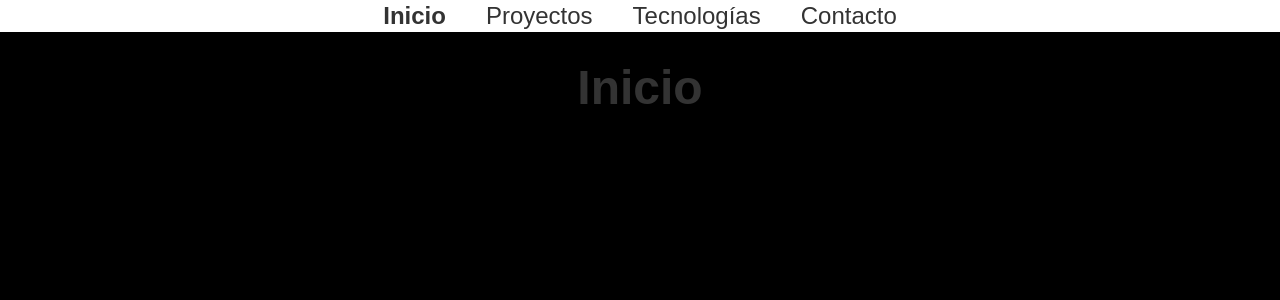
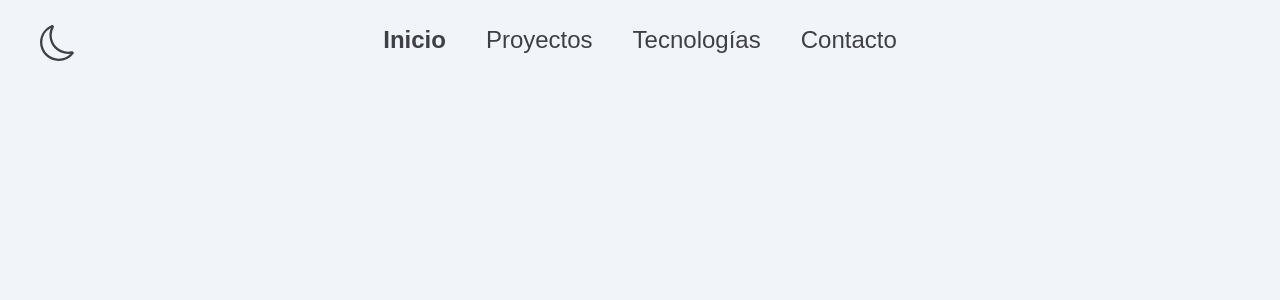
Before and after one commit to annapons10/portfolio, a React (Vite) app: page / in a window 1280 px wide. Shown: the top 300 px of the page. Built offline with nearby package versions, Linux system fonts and the light colour scheme.

Commit message:
Añado cambio de tema oscuro/claro

```diff
--- a/src/App.jsx
+++ b/src/App.jsx
@@ -1,7 +1,6 @@
 import { useState } from 'react'
 import './styles/App.css'
 import { NavBar } from './components/Navbar';  /* ---->Esto va en todas las páginas menos aquí.  */
-import { TitleDinamic } from './components/TitleDinamic';
 import { BrowserRouter, Routes, Route } from "react-router-dom";
 
 function App() {
@@ -9,7 +8,6 @@ function App() {
     <>
       <BrowserRouter>  {/* Aquí envolvemos la aplicación en BrowserRouter */}
         <NavBar />
-        <TitleDinamic />
       </BrowserRouter>
       {/* ¿main aqui o en cada parte de mi página? */}
     </>
--- a/src/components/Navbar.jsx
+++ b/src/components/Navbar.jsx
@@ -3,11 +3,19 @@ import { TfiAlignJustify } from "react-icons/tfi";
 import { TfiClose } from "react-icons/tfi";
 import { useOption } from "../hooks/useOption";
 import { Link } from 'react-router-dom';
+import { BsMoon } from "react-icons/bs";
+import { BsSun } from "react-icons/bs";
+import { useTheme }  from "../hooks/useTheme";
 
 
 export const NavBar = () => {
+    //Custom hook para el tema:
+    const { theme, changeTheme } = useTheme();
     //Estado menú hamburgesa:
     const [isOpen, setIsOpen] = useState(false);
+    //Estado para transición al cerrar:
+    const [isClosing, setIsClosing] = useState(false);
+    //Custom hook para saber que opción esta clickeada del navbar:
     const { option } = useOption();
 
     const Pages = [
@@ -35,6 +43,14 @@ export const NavBar = () => {
                 </button>
             </div>
 
+            {/* Botón cambio de theme: */}
+            <div className="absolute z-1 top-2 left-4 ml-6">
+                <button className="relative" onClick={ () => {changeTheme ()}}>
+                    <BsMoon className={`text-4xl absolute  ${theme === "ligth" ? "block" : "hidden"}`} />
+                    <BsSun className={`text-5xl absolute ${theme === "ligth" ? "hidden" : "block"}`} />
+                </button>
+            </div>
+
             {/* FONDO TRANSPARENTE SI EL MENÚ ESTA ABIERTO: */}
             <div className={`${isOpen ? "w-full h-screen bg-transparent" : "hidden"} lg:hidden`}>
 
@@ -42,20 +58,20 @@ export const NavBar = () => {
 
             {/* NAV */}
             {/* HACER :HOVER CON COLOR Y CUANDO ESTA EN PANTALLA GRANDE QUE SE QUEDE CLICKEADO. */}
-            <nav className={` bg-white  fixed right-0 top-0 transition-transform duration-600 ease-in-out w-52
-                ${isOpen ? "translate-x-0 h-screen" : "translate-x-full"} lg:w-full lg:h-8 lg:translate-x-0`}>
+            <nav className={` bg-[color-fondo] text-[color-texto]  fixed right-0 top-0 transition-transform duration-600 ease-in-out w-52
+                ${isOpen ? "translate-x-0 h-screen" : "translate-x-full"} ${isClosing ? "translate-x-full" : "translate-x-0 h-screen"} lg:w-full lg:h-20 lg:translate-x-0`}>
 
 
 
                 {/* Menú desplegable de derecha a izquierda: */}
                 <ul className={`
                                 ${isOpen ? "block" : "hidden"}
-                                flex flex-col items-center  justify-center h-screen justify-evenly
+                                flex flex-col items-center  justify-center h-screen justify-evenly lg:m-6
                                 lg:flex lg:justify-center lg:gap-x-10 lg:flex-row lg:h-auto
                                 `}>
                     {Pages.map(({ path, label }) => (
                         <li key={ path }>
-                            <Link  to={ path }  className={`text-xl lg:text-2xl
+                            <Link onClick={() => setIsOpen(!isOpen)} to={ path }  className={`text-xl lg:text-2xl
                             /* TRABAJAR EN ESTILO CUANDO ESTA CLICKEADO: */
                                 ${option === label ? "font-bold" : ""}`}> { label }
                             </Link>
--- a/src/components/TitleDinamic.jsx
+++ b/src/components/TitleDinamic.jsx
@@ -1,5 +1,5 @@
-/*HACER COMPONENTE H1 DINÁMICO CON CUSTOM HOOK USEOPTION() */
-import { useOption } from "../hooks/useOption"
+/* /*HACER COMPONENTE H1 DINÁMICO CON CUSTOM HOOK USEOPTION() */
+/* import { useOption } from "../hooks/useOption"
 
 export const TitleDinamic = () => {
 
@@ -8,8 +8,8 @@ export const TitleDinamic = () => {
 
     return (
         /* SI es inicio, quiero que se vea mi nombre a un lado, si no, que se vea en el centro con option. */
-        <div className="min-h-screen flex  justify-center items-start m-16 lg:items-start lg:items-center">
-            <h1 className="lg:font-bold lg:text-5xl text-center">{option}</h1>
+        <div className="min-h-screen text-3xl flex  justify-center items-start m-16 lg:items-start lg:items-center">
+            <h1 className=" lg:text-5xl text-center">{option}</h1>
       </div>
-    )
-}
+    //)
+//}
--- /dev/null
+++ b/src/hooks/useTheme.js
@@ -0,0 +1,23 @@
+import { useState } from "react";
+import { useEffect } from "react";
+
+export const useTheme = () => {
+    const saveTheme = localStorage.getItem("theme") || "ligth";
+    const [theme, setTheme] = useState(saveTheme);
+
+    useEffect(() => {
+        //Cuando cambia el tema, cambian las clases en mi web:
+        document.documentElement.classList.toggle("dark", theme === "dark");
+        //Guardo ese tema en localStorage para si vuelve a entrar, coja su tema preferido:
+        localStorage.setItem("theme", theme);
+    }, [theme])
+
+    const changeTheme = () => {
+        const newTheme = theme === "ligth" ?  'dark' : 'ligth';
+        setTheme(newTheme);
+        console.log(`este es el tema ${newTheme}`);
+    }
+
+    return { theme, changeTheme };
+
+}
--- a/src/styles/index.css
+++ b/src/styles/index.css
@@ -1,7 +1,21 @@
 @import "tailwindcss" ;
 
+/* Modo claro */
 :root {
+  --color-fondo: oklch(0.968 0.007 247.896);
+  --color-tarjetas: #f3f3f3;
+  --color-texto: oklch(0.37 0.013 285.805);
+  --color-acento: #00A8E8;
+  --color-morado: #8A2BE2;
+}
 
+/* Modo oscuro */
+.dark {
+  --color-fondo: oklch(0.21 0.006 285.885);
+  --color-tarjetas: #1E1E1E;
+  --color-texto: oklch(0.704 0.04 256.788);
+  --color-acento: #00A8E8;
+  --color-morado: #8A2BE2;
 }
 
 /* ESTILOS GLOBALES, se importa en main.jsx */
@@ -13,9 +27,11 @@
 /* Estilos globales */
 body {
   font-family: 'Arial', sans-serif;
-  background-color: #000000;
-  color: #333;
+  background-color: var(--color-fondo);
+  color: var(--color-texto);
   height: 100vh;
+  /* Transition para el cambio de tema: */
+  transition: background-color 0.8s ease, color 0.8s ease;
 }
 
 a {
```
Also changed, not shown: src/styles/App.css (line endings or trailing spaces).
